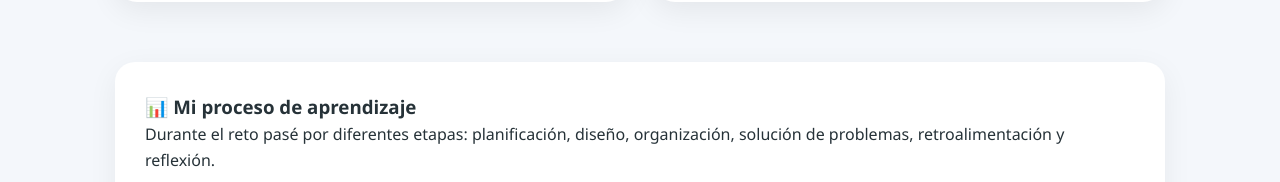
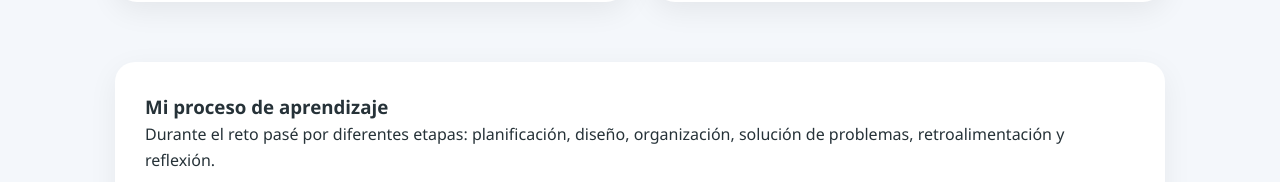
Before and after one commit to JOYSTECK/Radiografia-de-mi-aprendizaje, a plain HTML site: page Index.html in a window 1280 px wide. Shown: the part 3017-3199 px from the top of the page. Drawn offline with Linux system fonts and the light colour scheme.

Commit message:
Update Index.html

```diff
--- a/Index.html
+++ b/Index.html
@@ -769,7 +769,7 @@ la manera en que el usuario interactúa con ella.
 
 <section class="progress-section">
 
-<h3>📊 Mi proceso de aprendizaje</h3>
+<h3>Mi proceso de aprendizaje</h3>
 
 <p>
 Durante el reto pasé por diferentes etapas: planificación,
```
